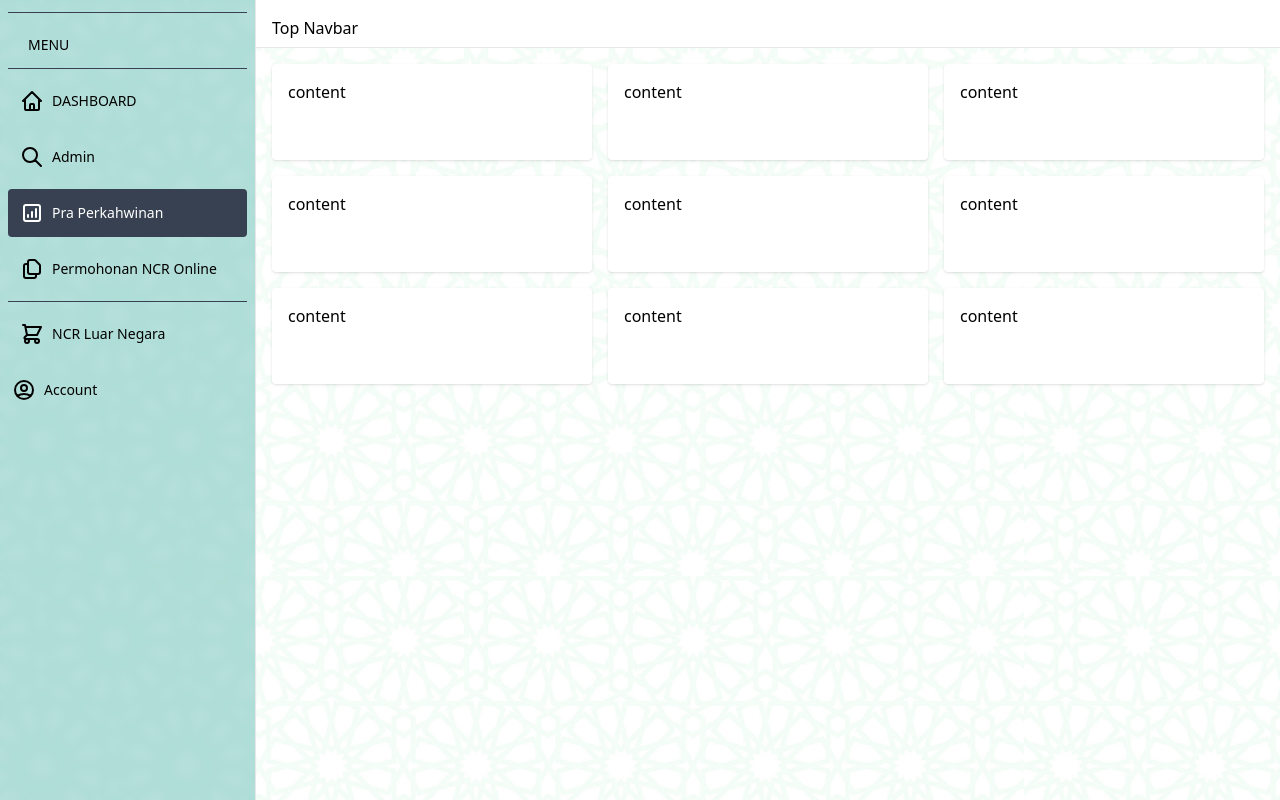
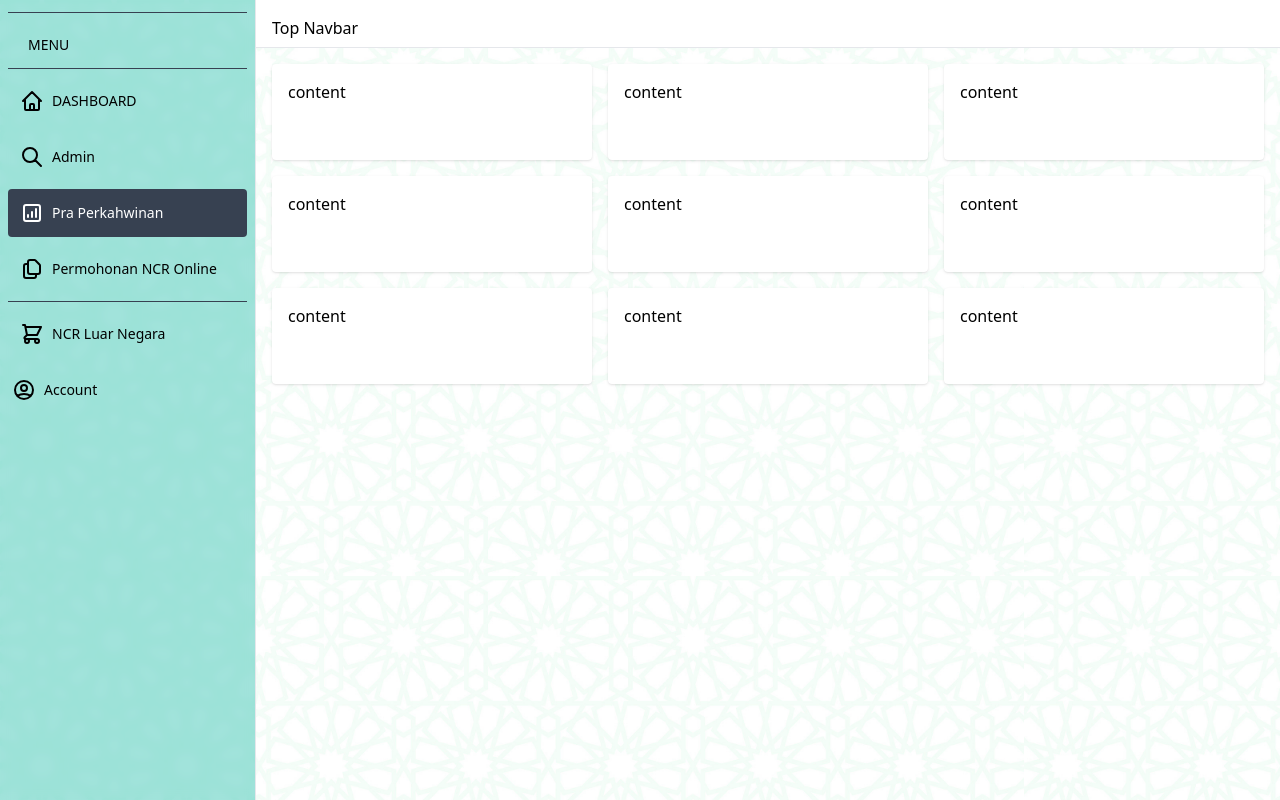
Before and after one commit to mattot-the-builder/sppim-ui, a website built with Vite: page index.html in a window 1280 px wide. Built offline with nearby package versions, Linux system fonts and the light colour scheme.

Commit message:
Regular commit yo

```diff
--- a/index.html
+++ b/index.html
@@ -11,7 +11,7 @@
       <div class="flex flex-col w-64 border-r">
         <!-- Component Start -->
         <div
-          class="flex flex-col items-center w-full h-full overflow-hidden text-black bg-teal-600/30 backdrop-blur-sm"
+          class="flex flex-col items-center w-full h-full overflow-hidden text-black bg-teal-500/40 backdrop-blur-sm"
         >
           <div class="w-full px-2">
             <div
```
